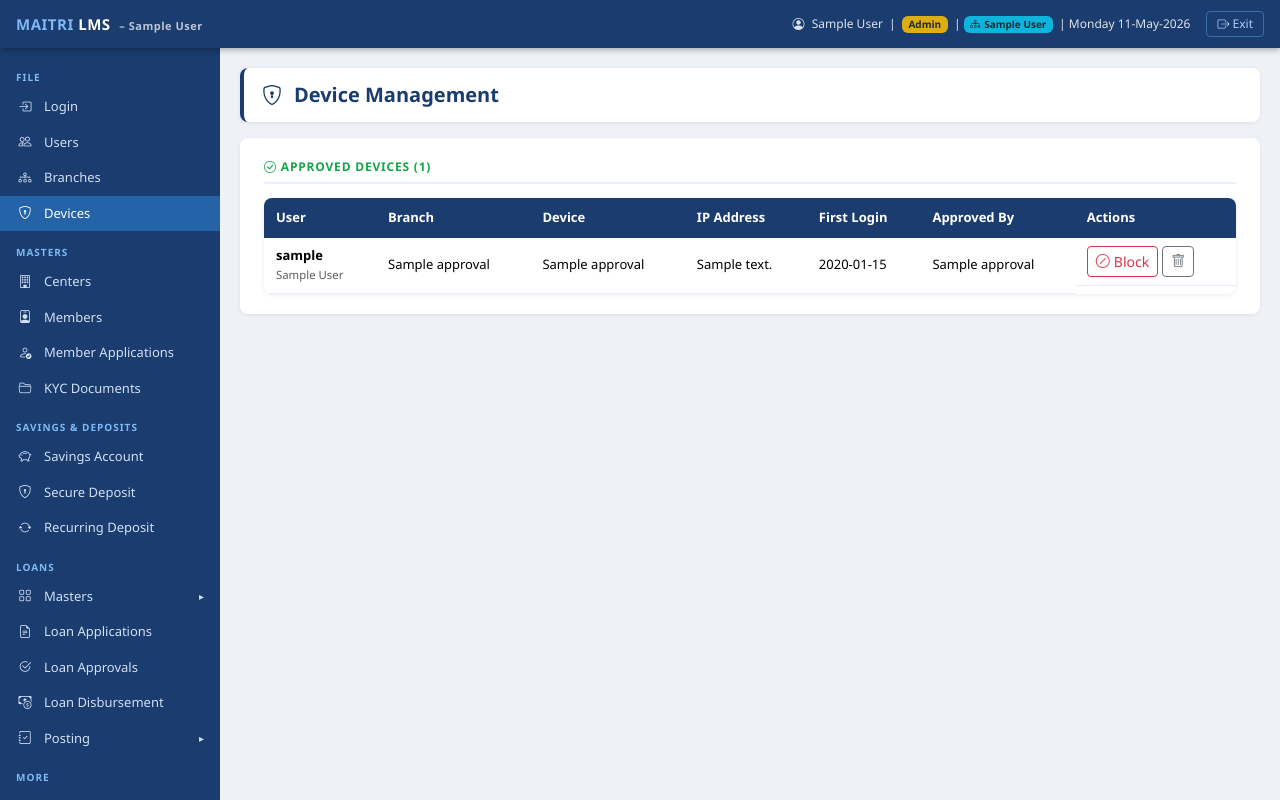
After one commit to NikhithaGottipati06/Mythri-Associates-LMS, a Flask app: page /admin/devices in a window 1280 px wide. The commit adds this page. Run offline with Flask 3, Linux system fonts and the light colour scheme; the visitor is signed in with stand-in values (Sample User, id 1); tables that the repository leaves empty hold one stand-in row (values such as "Sample post").

Commit message:
Add device approval system: restrict login to approved devices only
- New device_approvals table in master.db tracks every device/browser
- First login from any device: auto-approved (bootstrap); subsequent new devices go Pending
- Login blocked on Pending/Blocked devices until admin acts
- Admin panel at /admin/devices to Approve, Block, or Remove devices
- Pending page shows device info with live status check button
- Sidebar Devices link added for Admin role

Co-Authored-By: Claude Sonnet 4.6 <noreply@anthropic.com>

```diff
--- a/app.py
+++ b/app.py
@@ -1,10 +1,11 @@
-from flask import Flask, render_template, request, redirect, url_for, session, flash, jsonify
+from flask import Flask, render_template, request, redirect, url_for, session, flash, jsonify, make_response
 from werkzeug.security import check_password_hash, generate_password_hash
 from database import get_master_db, get_branch_db, init_db, init_branch_db, BRANCHES_DIR
 from functools import wraps
 import os
 import json
 import sqlite3
+import secrets
 from datetime import datetime, timedelta
 
 def get_db():
@@ -63,6 +64,37 @@ app.jinja_env.globals['get_current_user'] = get_current_user
 @app.context_processor
 def inject_now():
     return {'now': datetime.now().strftime('%A %d-%b-%Y')}
+
+# ── Device helpers ────────────────────────────────────────────────────────────
+
+def _parse_device_label(ua):
+    ua = ua or ''
+    if 'Edg' in ua:
+        browser = 'Edge'
+    elif 'OPR' in ua or 'Opera' in ua:
+        browser = 'Opera'
+    elif 'Chrome' in ua:
+        browser = 'Chrome'
+    elif 'Firefox' in ua:
+        browser = 'Firefox'
+    elif 'Safari' in ua:
+        browser = 'Safari'
+    else:
+        browser = 'Browser'
+    if 'Android' in ua:
+        os_name = 'Android'
+    elif 'iPhone' in ua or 'iPad' in ua:
+        os_name = 'iOS'
+    elif 'Windows' in ua:
+        os_name = 'Windows'
+    elif 'Mac OS' in ua:
+        os_name = 'Mac'
+    elif 'Linux' in ua:
+        os_name = 'Linux'
+    else:
+        os_name = 'Unknown'
+    device = 'Mobile' if ('Mobile' in ua or 'Android' in ua or 'iPhone' in ua) else 'Desktop'
+    return f"{browser} on {os_name} ({device})"
 
 # ── Auth routes ───────────────────────────────────────────────────────────────
 
@@ -95,21 +127,126 @@ def login():
                 ).fetchone()
                 db.close()
                 if user and check_password_hash(user['password_hash'], password):
-                    session['user_id']    = user['id']
-                    session['role']       = user['role']
-                    session['full_name']  = user['full_name']
-                    session['login_name'] = user['login_name']
-                    session['branch_id']  = branch['id']
-                    session['branch_name']= branch['name']
-                    session['branch_db']  = branch['db_path']
-                    return redirect(url_for('dashboard'))
-                error = 'Invalid username or password.'
+                    master2 = get_master_db()
+                    token_cookie = request.cookies.get('device_token')
+                    device = None
+                    if token_cookie:
+                        device = master2.execute(
+                            "SELECT * FROM device_approvals WHERE device_token=? AND user_id=? AND branch_db=?",
+                            (token_cookie, user['id'], branch['db_path'])
+                        ).fetchone()
+                    if device:
+                        if device['status'] == 'Approved':
+                            master2.close()
+                            session['user_id']    = user['id']
+                            session['role']       = user['role']
+                            session['full_name']  = user['full_name']
+                            session['login_name'] = user['login_name']
+                            session['branch_id']  = branch['id']
+                            session['branch_name']= branch['name']
+                            session['branch_db']  = branch['db_path']
+                            return redirect(url_for('dashboard'))
+                        elif device['status'] == 'Blocked':
+                            master2.close()
+                            error = 'This device has been blocked by the admin. Contact your administrator.'
+                        else:
+                            master2.close()
+                            return redirect(url_for('device_pending'))
+                    else:
+                        new_token = secrets.token_hex(32)
+                        approved_count = master2.execute(
+                            "SELECT COUNT(*) FROM device_approvals WHERE user_id=? AND branch_db=? AND status='Approved'",
+                            (user['id'], branch['db_path'])
+                        ).fetchone()[0]
+                        label = _parse_device_label(request.headers.get('User-Agent', ''))
+                        ip = request.headers.get('X-Forwarded-For', request.remote_addr or '').split(',')[0].strip()
+                        initial_status = 'Approved' if approved_count == 0 else 'Pending'
+                        master2.execute("""
+                            INSERT INTO device_approvals
+                            (user_id, branch_db, user_login_name, user_full_name, branch_name,
+                             device_token, device_label, ip_address, status)
+                            VALUES (?,?,?,?,?,?,?,?,?)
+                        """, (user['id'], branch['db_path'], user['login_name'], user['full_name'],
+                              branch['name'], new_token, label, ip, initial_status))
+                        master2.commit()
+                        master2.close()
+                        if initial_status == 'Approved':
+                            session['user_id']    = user['id']
+                            session['role']       = user['role']
+                            session['full_name']  = user['full_name']
+                            session['login_name'] = user['login_name']
+                            session['branch_id']  = branch['id']
+                            session['branch_name']= branch['name']
+                            session['branch_db']  = branch['db_path']
+                            resp = make_response(redirect(url_for('dashboard')))
+                        else:
+                            resp = make_response(redirect(url_for('device_pending')))
+                        resp.set_cookie('device_token', new_token,
+                                        max_age=365*24*3600, httponly=True, samesite='Lax')
+                        return resp
+                else:
+                    error = 'Invalid username or password.'
     return render_template('login.html', error=error, branches=branches)
 
 @app.route('/logout')
 def logout():
     session.clear()
     return redirect(url_for('login'))
+
+@app.route('/device-pending')
+def device_pending():
+    token = request.cookies.get('device_token')
+    if not token:
+        return redirect(url_for('login'))
+    master = get_master_db()
+    device = master.execute("SELECT * FROM device_approvals WHERE device_token=?", (token,)).fetchone()
+    master.close()
+    if not device:
+        return redirect(url_for('login'))
+    if device['status'] == 'Approved':
+        return redirect(url_for('login'))
+    return render_template('device_pending.html', device=device)
+
+@app.route('/device-status')
+def device_status():
+    token = request.cookies.get('device_token')
+    if not token:
+        return jsonify({'status': 'unknown'})
+    master = get_master_db()
+    device = master.execute("SELECT status FROM device_approvals WHERE device_token=?", (token,)).fetchone()
+    master.close()
+    return jsonify({'status': device['status'] if device else 'unknown'})
+
+@app.route('/admin/devices')
+@admin_required
+def admin_devices():
+    master = get_master_db()
+    devices = master.execute(
+        "SELECT * FROM device_approvals ORDER BY CASE status WHEN 'Pending' THEN 0 WHEN 'Approved' THEN 1 ELSE 2 END, created_at DESC"
+    ).fetchall()
+    master.close()
+    return render_template('admin/devices.html', devices=devices)
+
+@app.route('/admin/devices/<int:did>/action', methods=['POST'])
+@admin_required
+def admin_device_action(did):
+    action = request.form.get('action')
+    master = get_master_db()
+    if action == 'approve':
+        master.execute(
+            "UPDATE device_approvals SET status='Approved', approved_at=datetime('now','localtime'), approved_by_name=? WHERE id=?",
+            (session.get('full_name'), did)
+        )
+        flash('Device approved successfully.', 'success')
+    elif action == 'block':
+        master.execute("UPDATE device_approvals SET status='Blocked' WHERE id=?", (did,))
+        flash('Device blocked.', 'warning')
+    elif action == 'delete':
+        master.execute("DELETE FROM device_approvals WHERE id=?", (did,))
+        flash('Device record removed.', 'info')
+    master.commit()
+    master.close()
+    return redirect(url_for('admin_devices'))
 
 # ── Branch management (Admin only) ────────────────────────────────────────────
 
--- /dev/null
+++ b/templates/admin/devices.html
@@ -0,0 +1,136 @@
+{% extends 'base.html' %}
+{% block title %}Device Management{% endblock %}
+{% block content %}
+<div class="page-header">
+  <i class="bi bi-shield-lock" style="font-size:20px;color:#1a3c6e;"></i>
+  <h5>Device Management</h5>
+</div>
+
+{% set pending  = devices | selectattr('status','equalto','Pending')  | list %}
+{% set approved = devices | selectattr('status','equalto','Approved') | list %}
+{% set blocked  = devices | selectattr('status','equalto','Blocked')  | list %}
+
+{% if pending %}
+<div class="form-card mb-3">
+  <div class="section-title" style="color:#d97706;">
+    <i class="bi bi-hourglass-split me-1"></i>Pending Approval ({{ pending|length }})
+  </div>
+  <div class="lms-table" style="margin:0;overflow-x:auto;">
+    <table class="table table-hover mb-0">
+      <thead>
+        <tr>
+          <th>User</th><th>Branch</th><th>Device</th><th>IP Address</th><th>Requested At</th><th>Actions</th>
+        </tr>
+      </thead>
+      <tbody>
+      {% for d in pending %}
+        <tr>
+          <td><strong>{{ d.user_login_name }}</strong><br><small class="text-muted">{{ d.user_full_name }}</small></td>
+          <td>{{ d.branch_name }}</td>
+          <td>{{ d.device_label or '—' }}</td>
+          <td>{{ d.ip_address or '—' }}</td>
+          <td>{{ d.created_at }}</td>
+          <td class="d-flex gap-1">
+            <form method="POST" action="{{ url_for('admin_device_action', did=d.id) }}">
+              <input type="hidden" name="action" value="approve">
+              <button class="btn btn-success btn-sm"><i class="bi bi-check-lg me-1"></i>Approve</button>
+            </form>
+            <form method="POST" action="{{ url_for('admin_device_action', did=d.id) }}">
+              <input type="hidden" name="action" value="block">
+              <button class="btn btn-danger btn-sm"><i class="bi bi-slash-circle me-1"></i>Block</button>
+            </form>
+          </td>
+        </tr>
+      {% endfor %}
+      </tbody>
+    </table>
+  </div>
+</div>
+{% endif %}
+
+<div class="form-card mb-3">
+  <div class="section-title" style="color:#16a34a;">
+    <i class="bi bi-check-circle me-1"></i>Approved Devices ({{ approved|length }})
+  </div>
+  <div class="lms-table" style="margin:0;overflow-x:auto;">
+    <table class="table table-hover mb-0">
+      <thead>
+        <tr>
+          <th>User</th><th>Branch</th><th>Device</th><th>IP Address</th><th>First Login</th><th>Approved By</th><th>Actions</th>
+        </tr>
+      </thead>
+      <tbody>
+      {% for d in approved %}
+        <tr>
+          <td><strong>{{ d.user_login_name }}</strong><br><small class="text-muted">{{ d.user_full_name }}</small></td>
+          <td>{{ d.branch_name }}</td>
+          <td>{{ d.device_label or '—' }}</td>
+          <td>{{ d.ip_address or '—' }}</td>
+          <td>{{ d.created_at }}</td>
+          <td>{{ d.approved_by_name or 'Auto' }}</td>
+          <td class="d-flex gap-1">
+            <form method="POST" action="{{ url_for('admin_device_action', did=d.id) }}">
+              <input type="hidden" name="action" value="block">
+              <button class="btn btn-outline-danger btn-sm"><i class="bi bi-slash-circle me-1"></i>Block</button>
+            </form>
+            <form method="POST" action="{{ url_for('admin_device_action', did=d.id) }}"
+                  onsubmit="return confirm('Remove this device record? The user will need to log in again to re-register it.')">
+              <input type="hidden" name="action" value="delete">
+              <button class="btn btn-outline-secondary btn-sm"><i class="bi bi-trash"></i></button>
+            </form>
+          </td>
+        </tr>
+      {% else %}
+        <tr><td colspan="7" class="text-center text-muted py-3">No approved devices yet.</td></tr>
+      {% endfor %}
+      </tbody>
+    </table>
+  </div>
+</div>
+
+{% if blocked %}
+<div class="form-card">
+  <div class="section-title" style="color:#dc2626;">
+    <i class="bi bi-slash-circle me-1"></i>Blocked Devices ({{ blocked|length }})
+  </div>
+  <div class="lms-table" style="margin:0;overflow-x:auto;">
+    <table class="table table-hover mb-0">
+      <thead>
+        <tr>
+          <th>User</th><th>Branch</th><th>Device</th><th>IP Address</th><th>Requested At</th><th>Actions</th>
+        </tr>
+      </thead>
+      <tbody>
+      {% for d in blocked %}
+        <tr>
+          <td><strong>{{ d.user_login_name }}</strong><br><small class="text-muted">{{ d.user_full_name }}</small></td>
+          <td>{{ d.branch_name }}</td>
+          <td>{{ d.device_label or '—' }}</td>
+          <td>{{ d.ip_address or '—' }}</td>
+          <td>{{ d.created_at }}</td>
+          <td class="d-flex gap-1">
+            <form method="POST" action="{{ url_for('admin_device_action', did=d.id) }}">
+              <input type="hidden" name="action" value="approve">
+              <button class="btn btn-outline-success btn-sm"><i class="bi bi-check-lg me-1"></i>Approve</button>
+            </form>
+            <form method="POST" action="{{ url_for('admin_device_action', did=d.id) }}"
+                  onsubmit="return confirm('Delete this blocked device record?')">
+              <input type="hidden" name="action" value="delete">
+              <button class="btn btn-outline-secondary btn-sm"><i class="bi bi-trash"></i></button>
+            </form>
+          </td>
+        </tr>
+      {% endfor %}
+      </tbody>
+    </table>
+  </div>
+</div>
+{% endif %}
+
+{% if not devices %}
+<div class="form-card text-center text-muted py-4">
+  <i class="bi bi-shield-check" style="font-size:40px;"></i>
+  <p class="mt-2">No device records yet. Devices will appear here when users log in for the first time.</p>
+</div>
+{% endif %}
+{% endblock %}
--- a/templates/base.html
+++ b/templates/base.html
@@ -44,6 +44,8 @@
      href="{{ url_for('users_list') }}"><i class="bi bi-people"></i> Users</a>
   <a class="nav-link {% if 'branch' in request.endpoint %}active{% endif %}"
      href="{{ url_for('branches_list') }}"><i class="bi bi-diagram-3"></i> Branches</a>
+  <a class="nav-link {% if 'device' in request.endpoint %}active{% endif %}"
+     href="{{ url_for('admin_devices') }}"><i class="bi bi-shield-lock"></i> Devices</a>
   {% endif %}
 
   <!-- Masters -->
```
Also changed, not shown: database.py (+17 -0 lines), templates/device_pending.html (added, +80 -0 lines).
